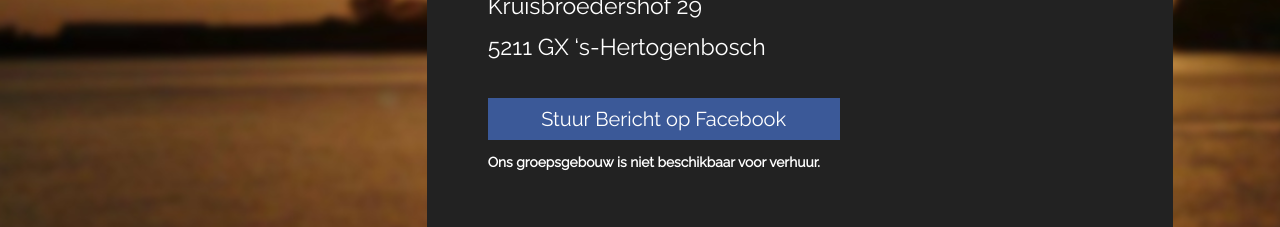
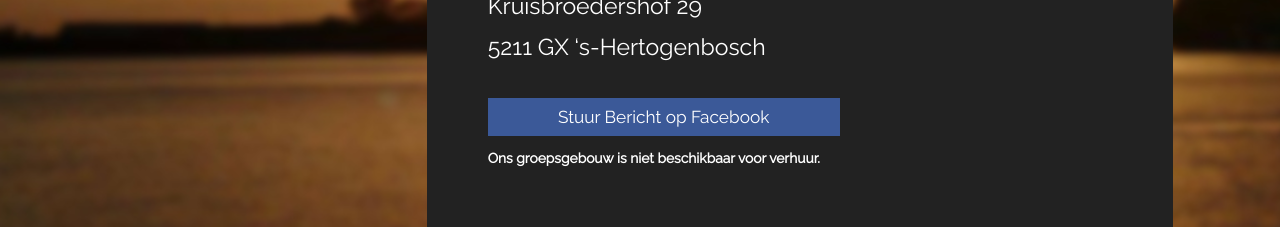
Before and after one commit to nognooitmeegemaakt/website, a Jekyll site: the page built from contact.html, in a window 1280 px wide. Shown: the part 424-651 px from the top of the page. Built offline with Jekyll 4.4.1, drawn with Linux system fonts in a browser that asks for light colours; some web fonts are replaced; grey boxes are pictures that could not be loaded.

Commit message:
reduced font size of Facebook btn
Text inside Facebook button was still displaying weirdly on some pages.

Reducing its font size (again) fixes it.

See issue #5

```diff
--- a/_sass/theme.scss
+++ b/_sass/theme.scss
@@ -386,7 +386,7 @@ html {
   margin-top: 20px;
   background-color: #3b5998;
   border-color: #3b5998;
-  font-size: 20px;
+  font-size: 0.9rem;
   width: 100%;
 }
 
```
